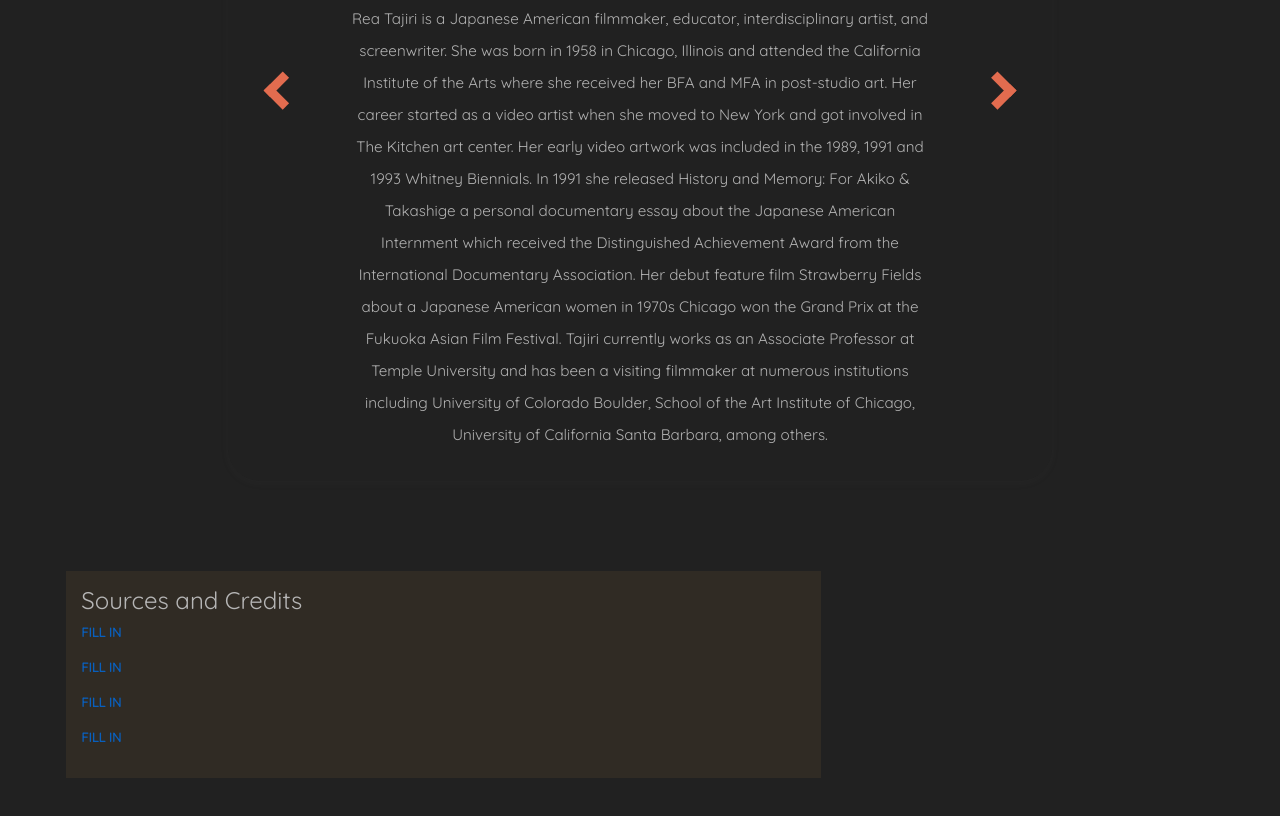
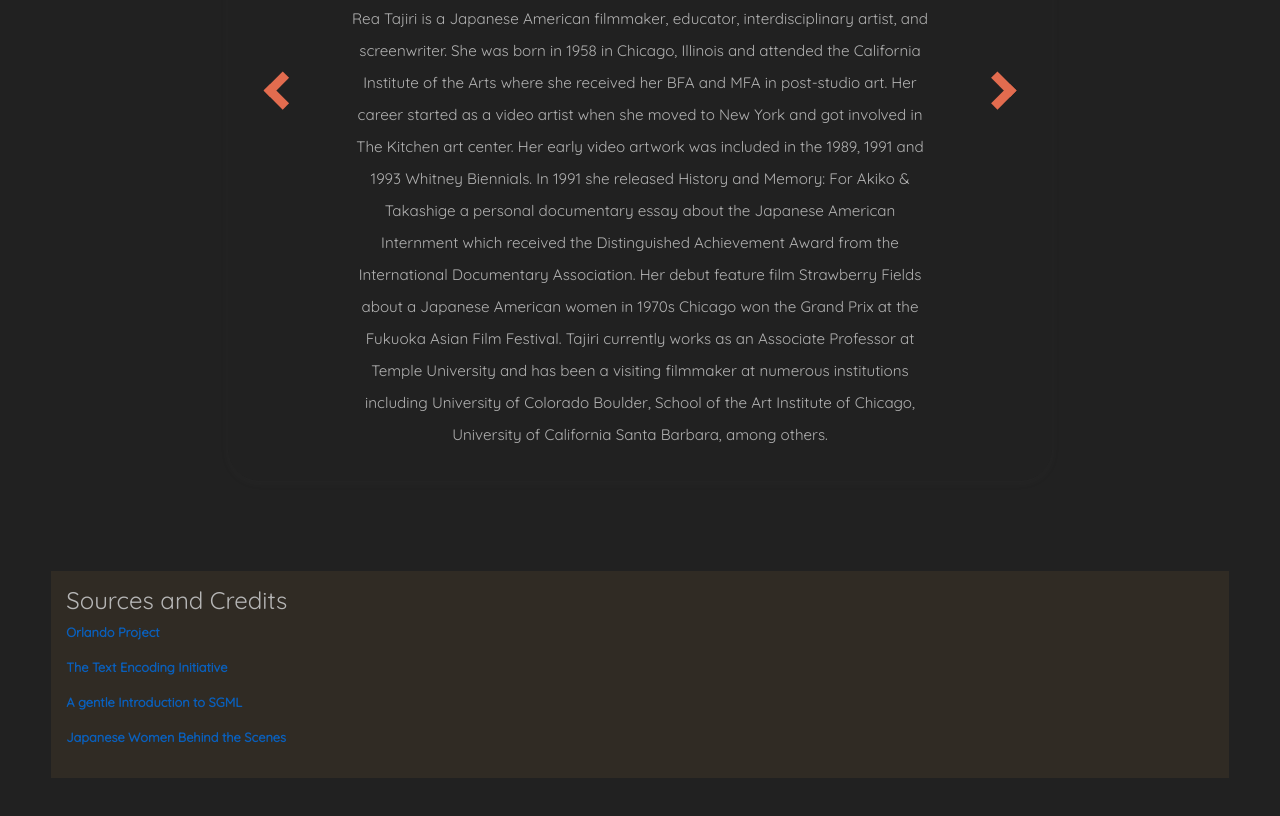
Before and after one commit to directhers/directhers.github.io, a plain HTML site: page overview.html in a window 1280 px wide. Shown: the part 765-1581 px from the top of the page. Drawn offline with nearby package versions, Linux system fonts and the light colour scheme.

Commit message:
Update the credit section

```diff
--- a/overview.html
+++ b/overview.html
@@ -56,18 +56,18 @@
 
 <script src="overview.js"></script>
 <!-- separate <div> for credits + styling credits in CSS -->
-  <div class="container-fluid">
-    <div class="row">
-      <div class="col-sm-9 col-md-6 col-lg-8">
-          <div class="credits">
-            <h4>Sources and Credits</h4>
-            <p><a href="" title="TEST"> FILL IN</a></p>
-            <p><a href="" title="TEST"> FILL IN</a></p>
-            <p><a href="" title="TEST"> FILL IN</a></p>
-            <p><a href="" title="TEST"> FILL IN</a></p>
-            </div>
+    <div class="container-fluid">
+      <div class="row">
+
+            <div class="credits">
+              <h4>Sources and Credits</h4>
+              <p><a href="https://orlando.cambridge.org/" target="_blank" title="Orlando">Orlando Project</a></p>
+              <p><a href="https://tei-c.org/" title="tei" target="_blank" >The Text Encoding Initiative</a></p>
+              <p><a href="https://tei-c.org/Vault/GL/P3/SG.htm" title="sgml" target="_blank" >A gentle Introduction to SGML</a></p>
+              <p><a href="https://sites.google.com/site/japanesewomenbehindthescenes/?pli=1" title="japanesewomenbehindthescenes" target="_blank">Japanese Women Behind the Scenes</a></p>
+              </div>
+
           </div>
         </div>
-      </div>
 </body>
 </html>
```
